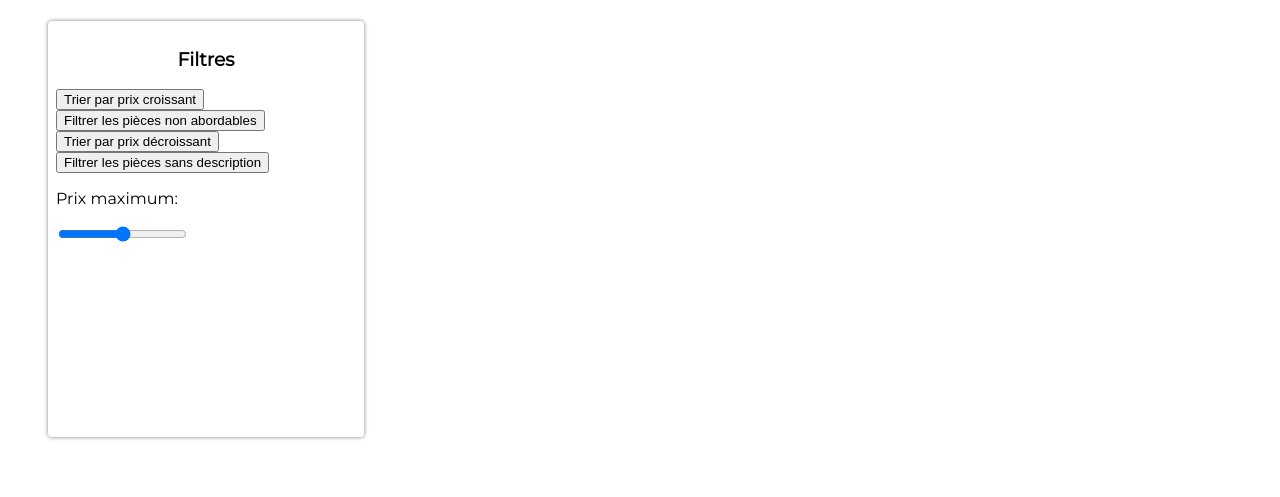
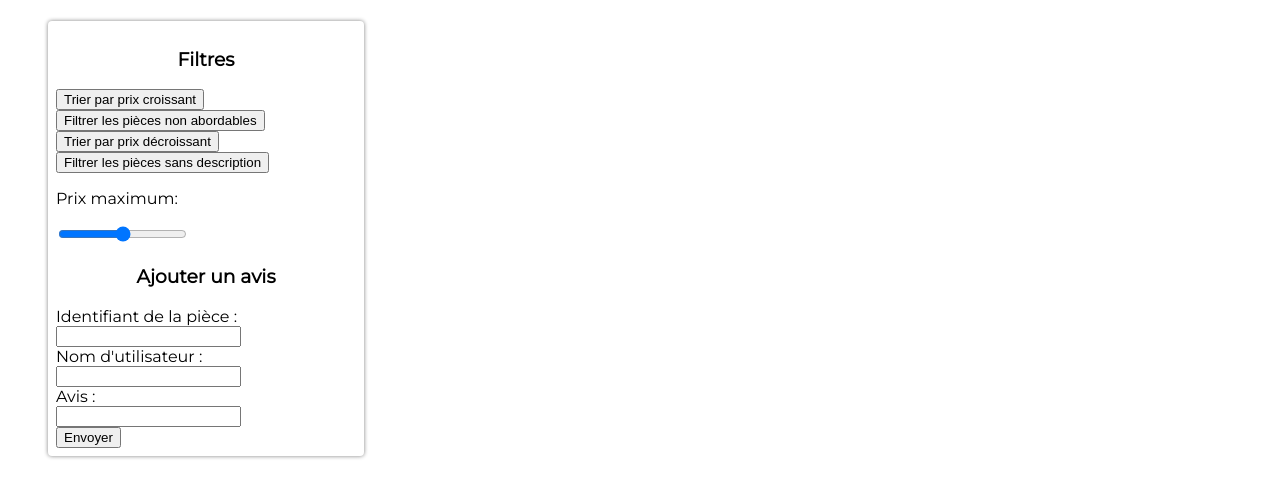
Before and after one commit to sofiane-abou-abderrahim/les-bonnes-pieces-js-oc, a website with bundled scripts: page index.html in a window 1280 px wide. Shown: the part 117-614 px from the top of the page. Built offline with nearby package versions, Linux system fonts and the light colour scheme; files whose address does not match are found by name.

Commit message:
added reviews form

```diff
--- a/index.html
+++ b/index.html
@@ -33,6 +33,16 @@
           max="60"
           step="5"
         />
+        <h3>Ajouter un avis</h3>
+        <form class="reviews-form">
+          Identifiant de la pièce :<br />
+          <input type="number" name="piece-id" /><br />
+          Nom d'utilisateur :<br />
+          <input type="text" name="user" /><br />
+          Avis :<br />
+          <input type="text" name="comment" /><br />
+          <button>Envoyer</button>
+        </form>
       </section>
 
       <!-- Product sheets -->
```
